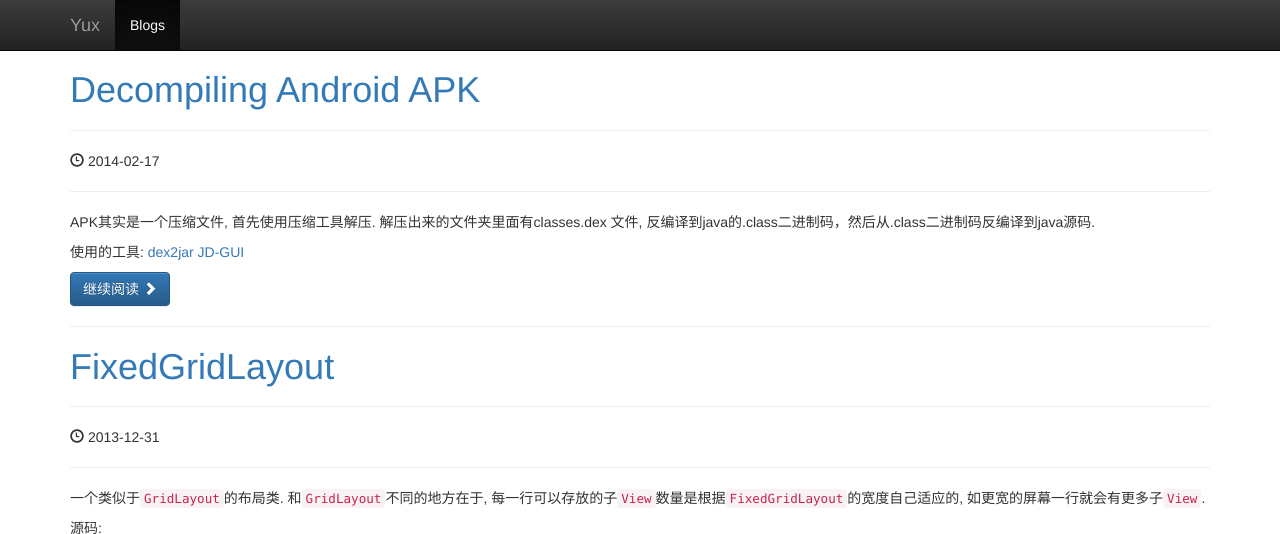
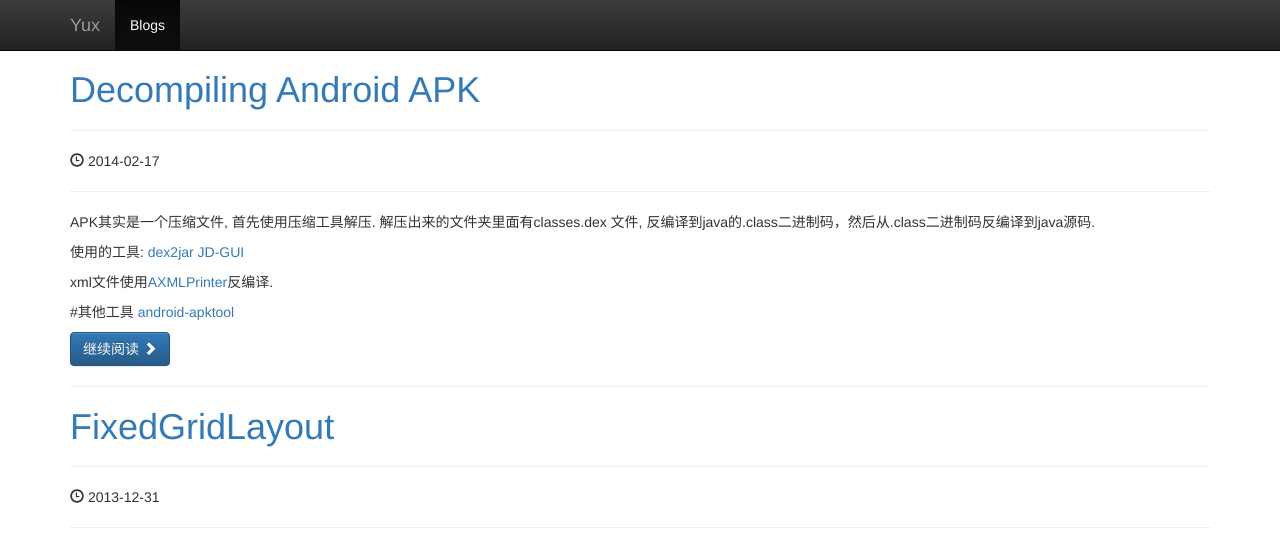
Before and after one commit to pulsaryu/blog, a Jekyll site: the page built from index.html, in a window 1280 px wide and 900 px high, cut to the strip 0-534 px from the top of the window. Built offline with Jekyll 4.4.1, drawn with Linux system fonts in a browser that asks for light colours; nearby versions of some CDN libraries; Markdown is read by kramdown in place of the engine named in the settings.

Commit message:
Update 2014-02-17-android-apk-decompiling.md

```diff
--- a/_posts/2014-02-17-android-apk-decompiling.md
+++ b/_posts/2014-02-17-android-apk-decompiling.md
@@ -10,3 +10,8 @@ APK其实是一个压缩文件, 首先使用压缩工具解压.
 使用的工具:
 [dex2jar](http://code.google.com/p/dex2jar/downloads/list)
 [JD-GUI](http://java.decompiler.free.fr/?q=jdgui)
+
+xml文件使用[AXMLPrinter](http://android4me.googlecode.com/files/AXMLPrinter2.jar)反编译.
+
+#其他工具
+[android-apktool](https://code.google.com/p/android-apktool/)
```
